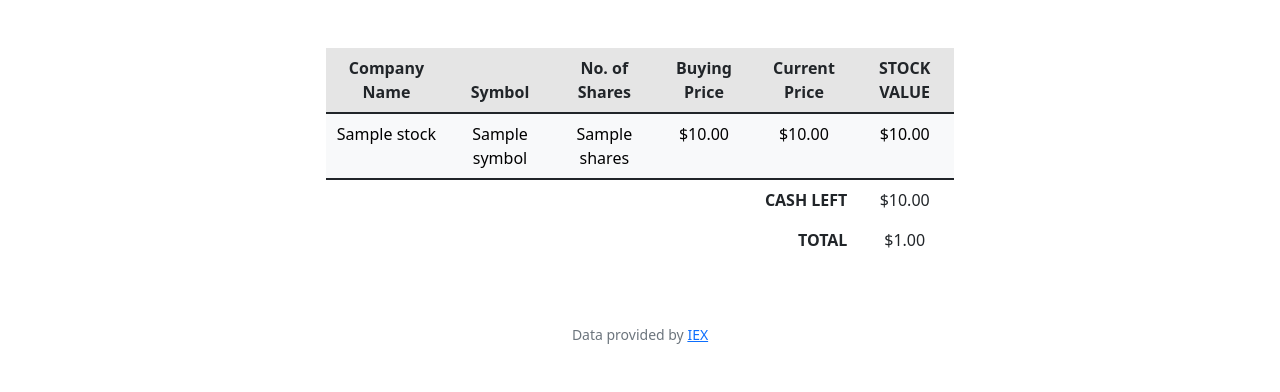
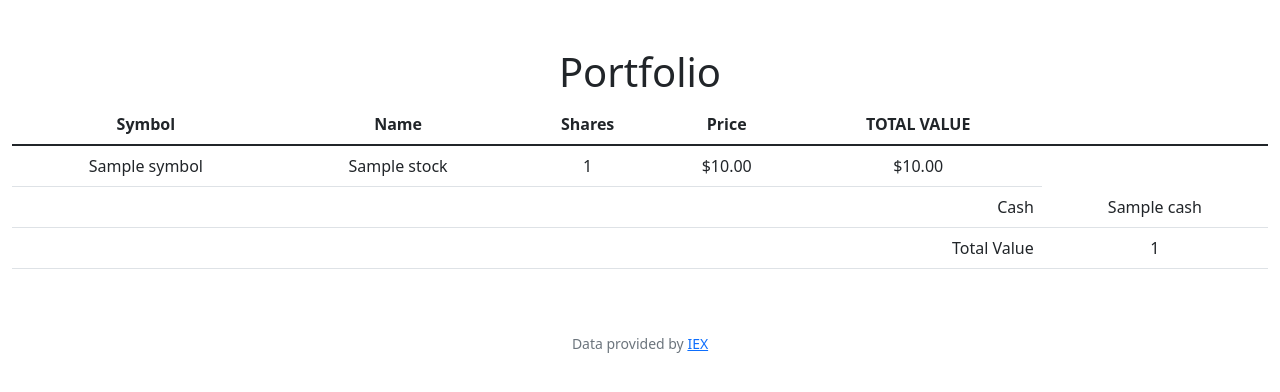
Before and after one commit to Kl0ak3d/Harvard-Projects, a Flask app: template templates/index.html in a window 1280 px wide. Shown: the part 76-468 px from the top of the page. Run offline with Flask 3, Linux system fonts and the light colour scheme; the template is opened without the code that fills it: most values are stand-ins (such as "Sample title", 1, 10 or a date in 2020); some libraries are stand-ins or nearby versions.

Commit message:
automated commit by check50 [check50=True]

```diff
--- a/templates/index.html
+++ b/templates/index.html
@@ -1,46 +1,43 @@
-<!-- 'Homepage' -->
-
 {% extends "layout.html" %}
 
 {% block title %}
-    Homepage
+    Portfolio
 {% endblock %}
 
 {% block main %}
-    <div class="table-responsive-md">
-        <table class="table mx-auto w-50">
+    <h1>Portfolio</h1>
+    <table class="table">
         <thead>
-                <tr class="table-active">
-                    <th scope="col">Company Name</th>
+            <tr>
                 <th scope="col">Symbol</th>
-                    <th scope="col">No. of Shares</th>
-                    <th scope="col">Buying Price</th>
-                    <th scope="col">Current Price</th>
-                    <th scope="col">STOCK VALUE</th>
+                <th scope="col">Name</th>
+                <th scope="col">Shares</th>
+                <th scope="col">Price</th>
+                <th scope="col">TOTAL VALUE</th>
             </tr>
         </thead>
         <tbody>
-                {% for stock in portfolio %}
-                <tr class="table-light">
-                    <td>{{ stock["name"] }}</td>
-                    <td>{{ stock["symbol"] }}</td>
-                    <td>{{ stock["shares"] }}</td>
-                    <td>{{ stock["paid_price"] | usd }}</td>
-                    <td>{{ stock["current_price"] | usd }}</td>
-                    <td>{{ stock["stock_value"] | usd }}</td>
+            {% for stock in stocks %}
+                <tr>
+                    <td>{{ stock.symbol }}</td>
+                    <td>{{ stock.name }}</td>
+                    <td>{{ stock.total_shares }}</td>
+                    <td>{{ stock.price | usd }}</td>
+                    <td>{{ (stock.price * stock.total_shares) | usd }}</td>
                 </tr>
             {% endfor %}
-            </tbody>
-            <tfoot>
             <tr>
-                    <td class="border-0 fw-bold text-end" colspan="5">CASH LEFT</td>
-                    <td class="border-0 text-center">{{ cash_left | usd }}</td>
+                <td>
+                    <td colspan="4" align="right">Cash</td>
+                    <td>{{ cash }}</td>
+                </td>
             </tr>
             <tr>
-                    <td class="border-0 fw-bold text-end" colspan="5">TOTAL</td>
-                    <td class="border-0 text-center">{{ total_amount | usd }}</td>
+                <td>
+                    <td colspan="4" align="right">Total Value</td>
+                    <td>{{ total_value }}</td>
+                </td>
             </tr>
-            </tfoot>
+        </tbody>
     </table>
-    </div>
 {% endblock %}
```
Lines whose indentation alone changed are shown as unchanged.
